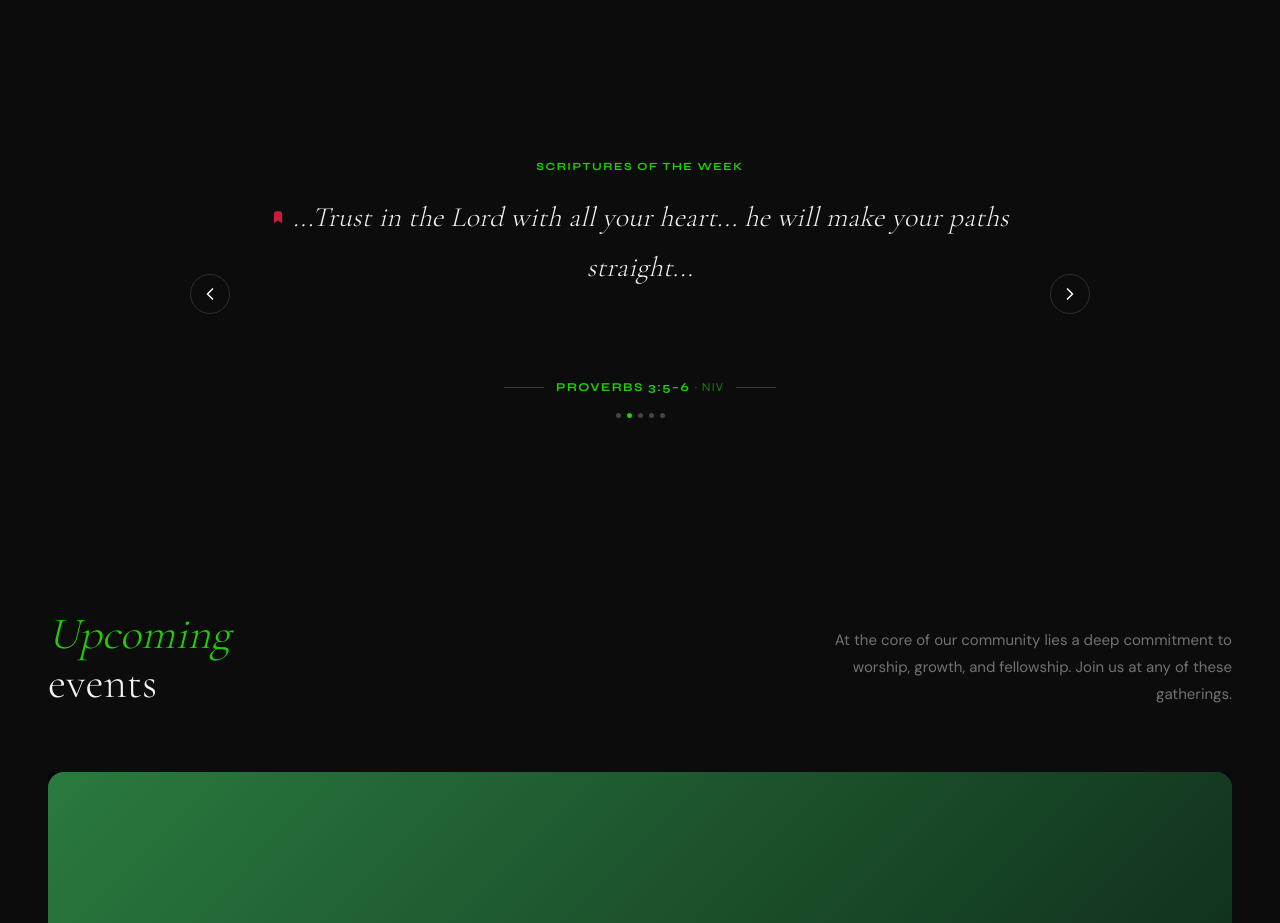
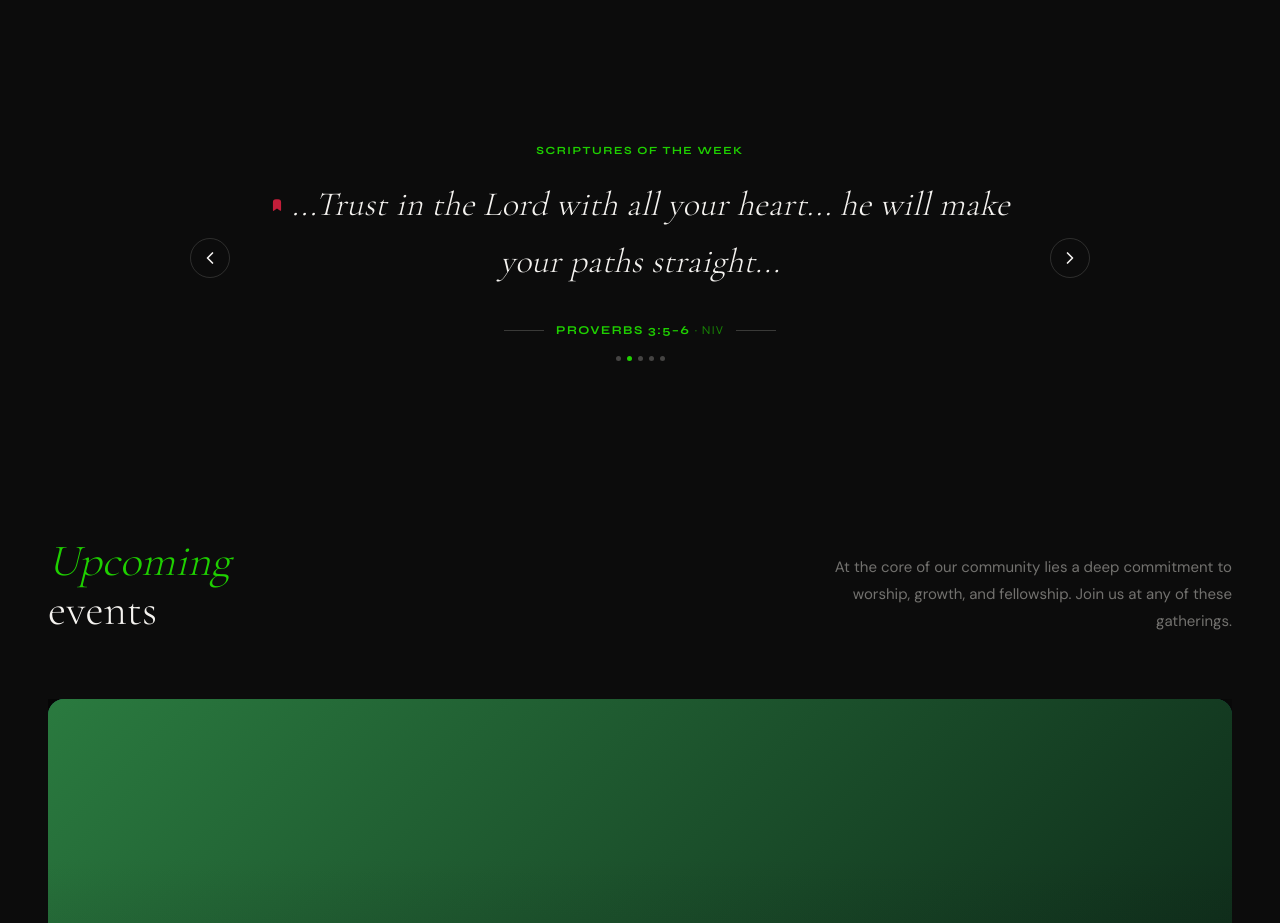
Before and after one commit to Richeyy10/The-Xpression-House, a Next.js app: page / in a window 1280 px wide. Shown: the part 2000-2923 px from the top of the page. Built offline with nearby package versions, Linux system fonts and the light colour scheme.

Commit message:
Ajusted scriptures of the week section height

```diff
--- a/app/globals.css
+++ b/app/globals.css
@@ -295,7 +295,7 @@ header.nav.menu-open {
 
 /* ─── QUOTE ─── */
 .quote {
-  padding: var(--space-lg) var(--space-xl);
+  padding: var(--space-sm) var(--space-xl);
 }
 .quote__inner { max-width: 900px; margin: 0 auto; text-align: center; }
 .quote__label {
@@ -318,10 +318,10 @@ header.nav.menu-open {
 @keyframes quote-in { from { opacity: 0; transform: translateY(6px); } to { opacity: 1; transform: translateY(0); } }
 .quote__slide { animation: quote-in .3s ease-out; }
 .quote__text {
-  font-family: var(--font-quote); font-size: 28px; font-weight: 300;
-  font-style: italic; line-height: 1.8; letter-spacing: .01em; overflow: hidden;
-  color: var(--cream); margin-bottom: var(--space-lg);
-  height: 5.5em;
+  font-family: var(--font-quote); font-size: 34px; font-weight: 300;
+  font-style: italic; line-height: 1.7; letter-spacing: .01em; overflow: hidden;
+  color: var(--cream); margin-bottom: var(--space-sm);
+  height: 3.8em;
 }
 .quote__red-mark {
   display: inline-block; color: var(--accent-red); flex-shrink: 0;
```
